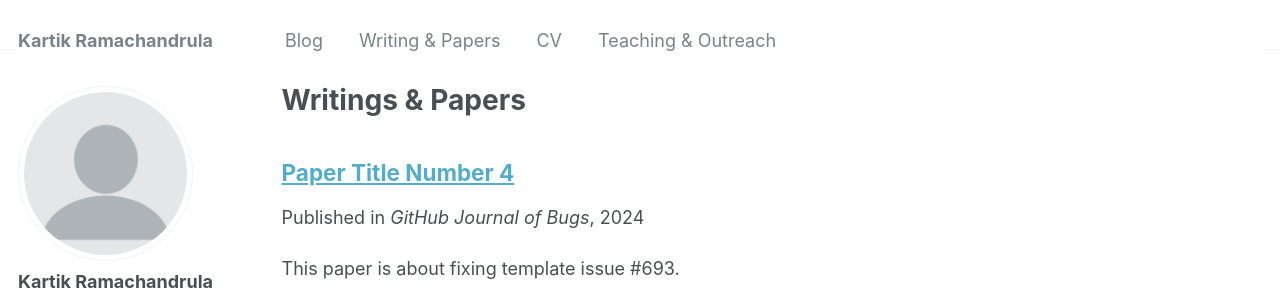
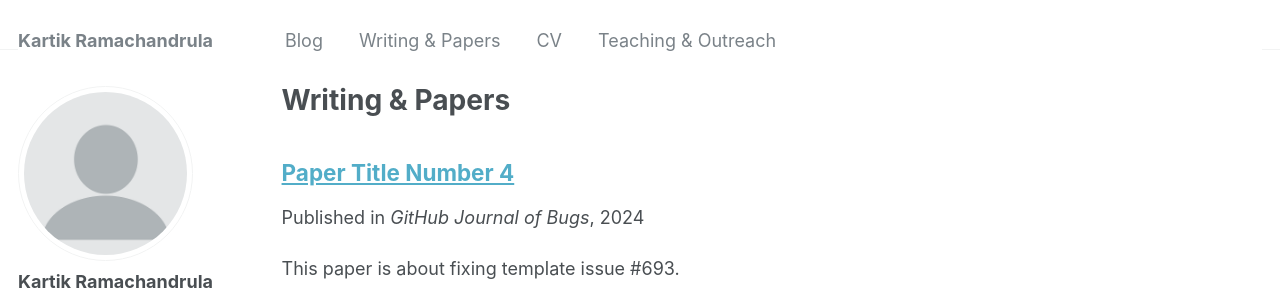
Before and after one commit to 68kartik/kartik-ramachandrula, a Jekyll site: the page built from _pages/writing.md, in a window 1280 px wide and 900 px high. Shown: the top 290 px of the window. Built offline with Jekyll 4.4.1, drawn with Linux system fonts in a browser that asks for light colours.

Commit message:
Update and rename writings.md to writing.md

```diff
--- a/_pages/writings.md
+++ b/_pages/writing.md
@@ -1,7 +1,7 @@
 ---
 layout: archive
-title: "Writings & Papers"
-permalink: /writings/
+title: "Writing & Papers"
+permalink: /writing/
 author_profile: true
 ---
 
```
